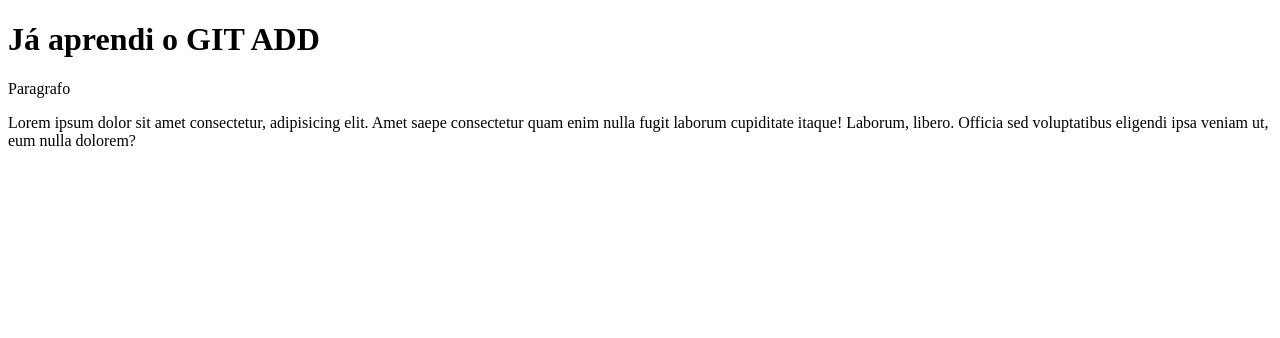
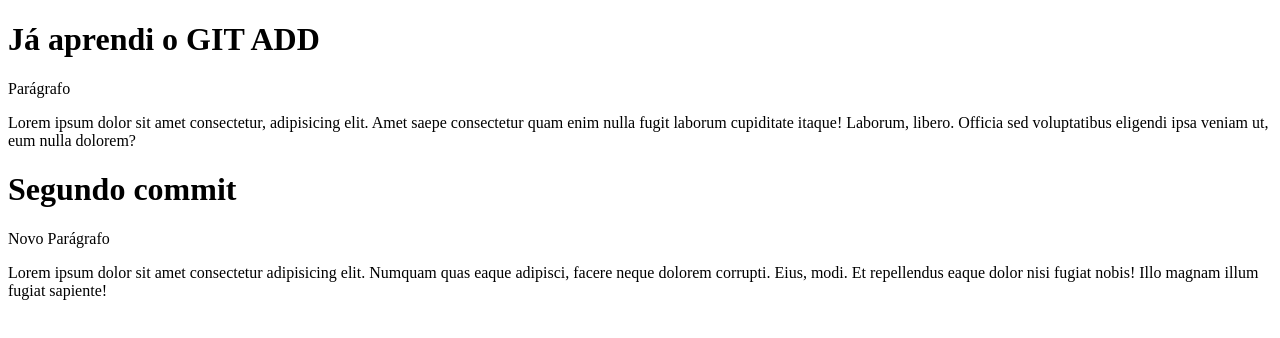
Before and after one commit to LPianco/Primeirorepo, a plain HTML site: page index.HTML in a window 1280 px wide. Drawn offline with Linux system fonts and the light colour scheme.

Commit message:
Novo Parágrafo

```diff
--- a/index.HTML
+++ b/index.HTML
@@ -7,7 +7,10 @@
 </head>
 <body>
     <h1> Já aprendi o GIT ADD</h1>
-    <p>Paragrafo</p>
+    <p>Parágrafo</p>
     <p>Lorem ipsum dolor sit amet consectetur, adipisicing elit. Amet saepe consectetur quam enim nulla fugit laborum cupiditate itaque! Laborum, libero. Officia sed voluptatibus eligendi ipsa veniam ut, eum nulla dolorem?</p>
+    <h1> Segundo commit</h1>
+    <p> Novo Parágrafo</p>
+    <p>Lorem ipsum dolor sit amet consectetur adipisicing elit. Numquam quas eaque adipisci, facere neque dolorem corrupti. Eius, modi. Et repellendus eaque dolor nisi fugiat nobis! Illo magnam illum fugiat sapiente!</p>
 </body>
 </html>
```
